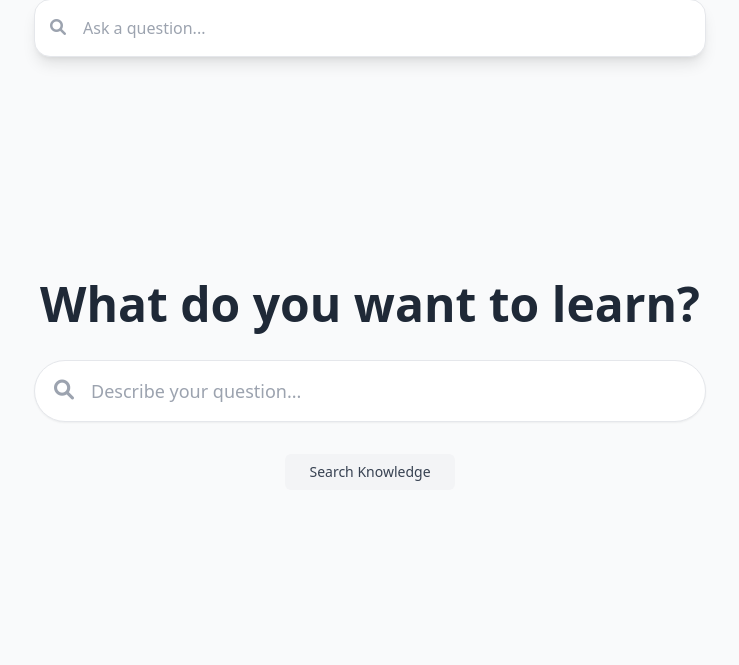
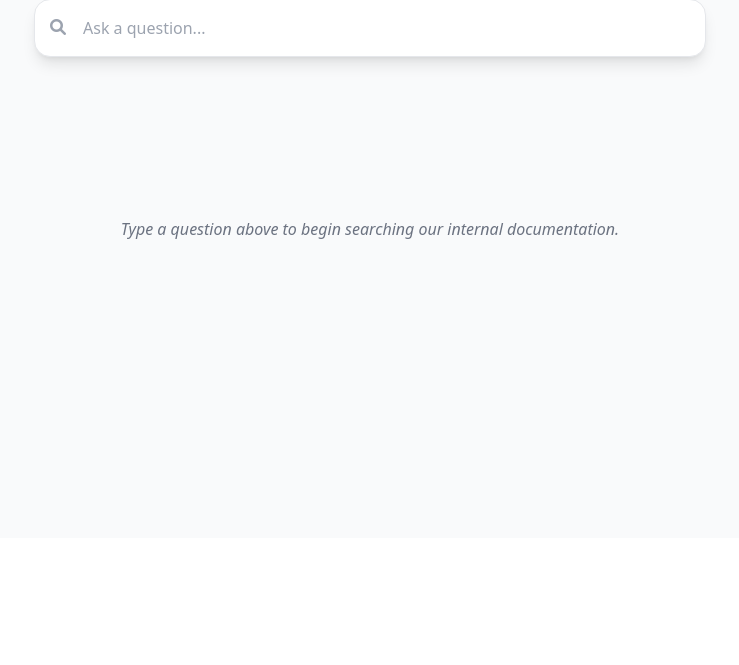
Before and after one commit to jamesbinkie/Cut-Once, a Django app: page / in a window 1280 px wide. Shown: the part 262-927 px from the top of the page, without its empty margins (270-1009 px from the left). After the commit the page ends 501 px from the top, so only its background shows below. Run offline with Django 4.2, Linux system fonts and the light colour scheme; a user stored in the database is signed in; some libraries are stand-ins or nearby versions.

Commit message:
Update search.html

```diff
--- a/templates/knowledge/search.html
+++ b/templates/knowledge/search.html
@@ -1,23 +1,46 @@
 {% extends 'base.html' %}
 
 {% block content %}
-<div class="flex flex-col items-center justify-center min-h-[70vh] px-4">
-    <h1 class="text-5xl font-extrabold mb-8 text-gray-800">What do you want to learn?</h1>
+<div class="mt-8">
+    {% if query %}
+        <h2 class="text-2xl font-bold mb-6 text-gray-800 dark:text-zinc-200">
+            Results for "{{ query }}"
+        </h2>
 
-    <form action="/search" method="GET" class="w-full max-w-2xl">
-        <div class="relative group">
-            <input type="text" name="q"
-                   placeholder="Describe your question..."
-                   class="w-full px-6 py-4 text-lg rounded-full border border-gray-200 shadow-sm focus:shadow-md focus:border-indigo-300 focus:ring-4 focus:ring-indigo-100 outline-none transition-all pl-14">
-            <div class="absolute left-5 top-4 text-gray-400 group-focus-within:text-indigo-500">
-                <i class="fa-solid fa-magnifying-glass text-xl"></i>
-            </div>
+        <div class="grid gap-6">
+            {% for article in articles %}
+                <div class="p-6 bg-white dark:bg-zinc-800 rounded-xl border border-gray-200 dark:border-zinc-700 shadow-sm hover:shadow-md transition-shadow">
+                    <h3 class="text-xl font-bold text-indigo-600 dark:text-indigo-400">
+                        <a href="{% url 'article_detail' article.slug %}" class="hover:underline">
+                            {{ article.title }}
+                        </a>
+                    </h3>
+                    <p class="text-gray-600 dark:text-gray-400 mt-2">
+                        {{ article.content|truncatewords:30 }}
+                    </p>
+                    <div class="mt-4 flex justify-between items-center text-xs text-gray-400">
+                        <span>Owner: {{ article.owner }}</span>
+                        <span>Last reviewed: {{ article.last_reviewed }}</span>
+                    </div>
+                </div>
+            {% empty %}
+                <div class="text-center py-12 bg-gray-100 dark:bg-zinc-800/50 rounded-2xl border-2 border-dashed border-gray-200 dark:border-zinc-700">
+                    <i class="fa-solid fa-face-frown text-4xl text-gray-400 mb-4"></i>
+                    <p class="text-gray-600 dark:text-gray-400 text-lg">
+                        I couldn't find an answer for that.
+                    </p>
+                    <p class="text-sm text-gray-500 mt-2">
+                        A ticket has been created for the admin to review this question.
+                    </p>
+                </div>
+            {% endfor %}
         </div>
-        <div class="mt-8 flex justify-center space-x-4">
-            <button type="submit" class="px-6 py-2 bg-gray-100 hover:bg-gray-200 text-gray-700 rounded-md text-sm font-medium transition">
-                Search Knowledge
-            </button>
+    {% else %}
+        <div class="text-center py-20">
+            <p class="text-gray-500 dark:text-zinc-500 italic">
+                Type a question above to begin searching our internal documentation.
+            </p>
         </div>
-    </form>
+    {% endif %}
 </div>
 {% endblock %}
```
